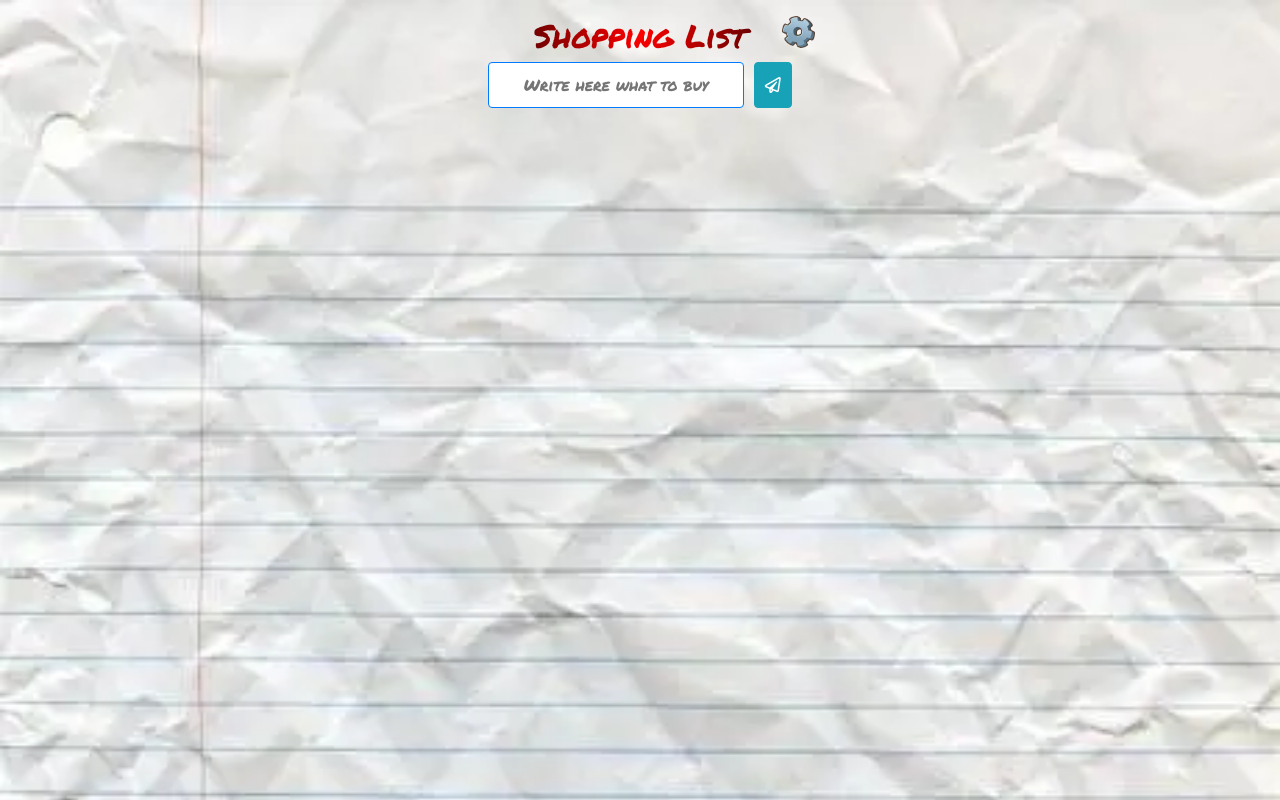
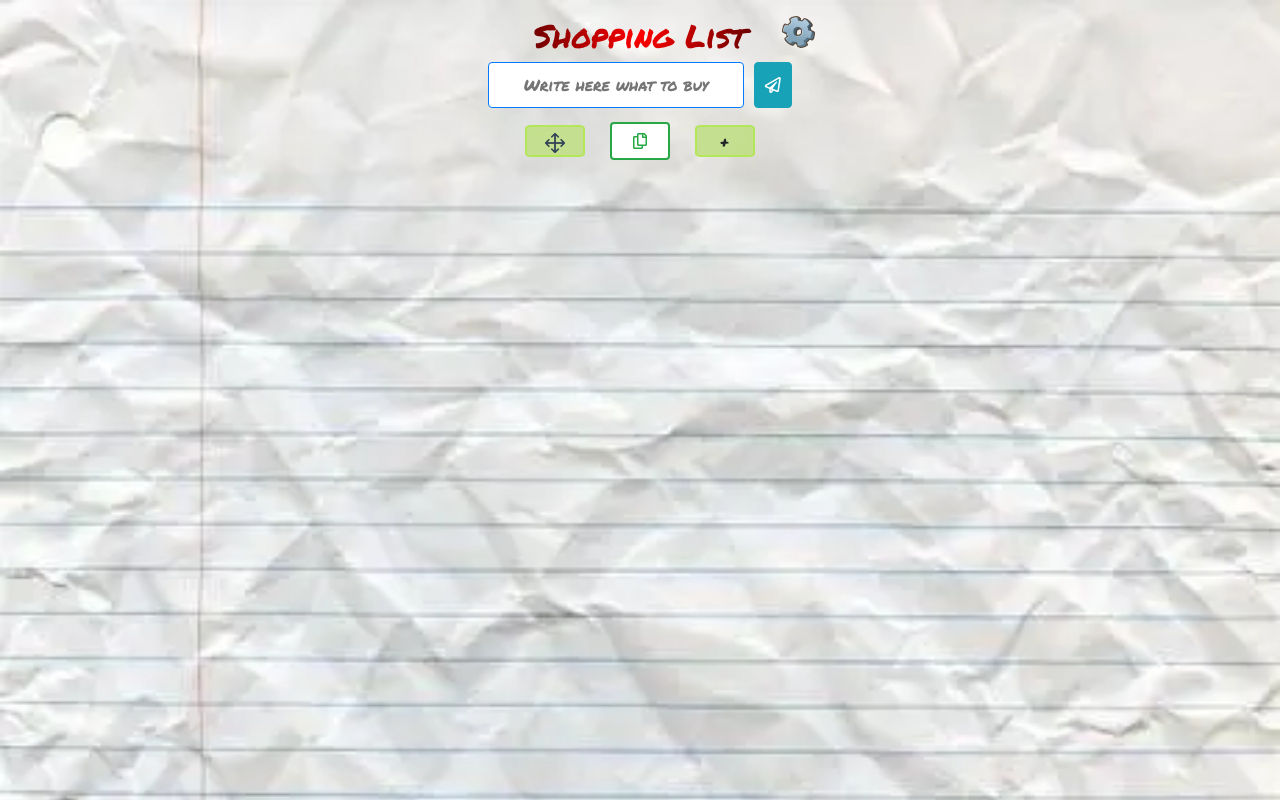
Before and after one commit to lucapu88/shopping_list, a Vue app: page / in a window 1280 px wide. Built offline with nearby package versions, Linux system fonts and the light colour scheme; a web font is replaced by a local one.

Commit message:
Created pus-button-panel component

```diff
--- a/src/assets/main.css
+++ b/src/assets/main.css
@@ -41,6 +41,93 @@ body {
   top: 5px;
   right: 10%;
   width: 50px;
+}
+
+/* ----------------------------------------VARIE------------------------------------ */
+
+li {
+  display: inline-block;
+}
+
+.info-icon {
+  font-family: Times New Roman;
+  font-weight: bold;
+  font-size: large;
+  border: 2px solid;
+  padding: 0 7px;
+  border-radius: 50%;
+  margin-left: 15px;
+}
+
+.tutorial-highlights {
+  background-color: orangered;
+  color: white;
+}
+
+.btn-selected {
+  background-color: rgba(109, 165, 5, 0.883);
+}
+
+.drag-n-drop-text {
+  text-align: center;
+}
+.draggable-children {
+  border: 2px solid rgb(106, 161, 3) !important;
+  background-color: rgba(162, 162, 162, 0.36) !important;
+  border-radius: 10px !important;
+  animation-name: fadeInOpacity;
+  animation-iteration-count: 1;
+  animation-timing-function: ease-in;
+  animation-duration: 0.5s;
+}
+.draggable-children-category {
+  background-color: rgba(109, 168, 0, 0.36) !important;
+}
+
+.fa-save,
+.fa-shopping-cart,
+.fa-cart-arrow-down {
+  font-size: 20px;
+}
+
+.blue-text {
+  color: #007bff;
+}
+.green-text {
+  color: #35c50d;
+}
+
+.active {
+  background: linear-gradient(
+    90deg,
+    rgba(91, 0, 0, 1) 0%,
+    rgba(255, 0, 0, 1) 50%,
+    rgba(91, 0, 0, 1) 100%
+  );
+  color: #ffffff;
+  border-radius: 5px;
+  padding-left: 5px;
+}
+
+.created-by-luca-caputo {
+  display: flex;
+  flex-direction: row-reverse;
+  font-size: 7px;
+}
+
+.overflow-hide {
+  overflow-y: hidden;
+}
+
+.social {
+  width: 40px;
+  height: 30px;
+}
+
+.privacy-policy > a.iubenda-embed {
+  font-family: 'Permanent Marker', cursive !important;
+  background-color: transparent !important;
+  border: 1px solid transparent !important;
 }
 
 /* ----------------------------------------TEMI------------------------------------ */
--- a/src/components/Head-list.vue
+++ b/src/components/Head-list.vue
@@ -1,4 +1,5 @@
 <script setup>
+import PushButtonPanel from './Push-button-panel.vue';
 import { useChristmasStore } from '@/store/ChristmasStore';
 import { useLanguageStore } from '@/store/LanguageStore';
 import { useThemeStore } from '@/store/ThemeStore';
@@ -134,40 +135,8 @@ export default {
         <i class="far fa-paper-plane"></i>
       </button>
     </div>
-    <!-- !-- -----------------------------------PULSANTIERA------------------------------------ --
-            <div class="pushbutton-container">
-              !-- DRAG N DROP --
-              <button class="btn custom-show-listbtn" :class="{
-                'btn-selected': isDraggable,
-                'minimal-btn': minimalTheme,
-                'minimal-selected-btn': minimalTheme && isDraggable,
-                'retro-teme-btns': retroTheme,
-              }" @click="toggleDragDrop()">
-                <img src="./img/drag-and-drop.webp" alt="move" />
-              </button>
-              !--PULSANTE COPIA LISTA--
-              <button class="btn btn-outline-success"
-                :class="{'minimal-btn': minimalTheme, 'retro-teme-btns': retroTheme,}" @click="copy()"><i
-                  class="far fa-copy"></i><br /></button>
-              !--PULSANTE MOSTRA CATEGORIE --
-              <button class="btn custom-show-listbtn" :class="{
-                'btn-selected': categoryList,
-                'minimal-btn': minimalTheme,
-                'minimal-selected-btn': minimalTheme && categoryList,
-                'retro-teme-btns': retroTheme,
-              }" @click="showCategoryList()">
-                <span v-if="!categoryList">+</span>
-                <span v-else>-</span>
-              </button>
-            </div>
-            <div class="drag-n-drop-text">
-              <small v-if="langIta && isDraggable">
-                Trascina gli elementi della lista dove vuoi
-              </small>
-              <small v-if="!langIta && isDraggable">
-                Drag the elements of the list where you want
-              </small>
-            </div> -->
+    <!-- PULSANTIERA -->
+    <PushButtonPanel />
   </div>
 </template>
 
--- /dev/null
+++ b/src/components/Push-button-panel.vue
@@ -0,0 +1,129 @@
+<script setup>
+import { useLanguageStore } from '@/store/LanguageStore';
+import { useThemeStore } from '@/store/ThemeStore';
+import { useAddModifyDeleteTodosStore } from '@/store/AddModifyDeleteTodosStore';
+</script>
+
+<script>
+export default {
+  data() {
+    return {
+      theme: useThemeStore(),
+      languages: useLanguageStore(),
+      todosStore: useAddModifyDeleteTodosStore(),
+    };
+  },
+  methods: {
+    copy() {
+      const myList = this.todosStore.todos.map((todo) =>
+        todo.class ? `${todo.name.toUpperCase()}:\n` : `-${todo.name}\n`
+      );
+      const arrayNoCommas = myList.join(' ');
+
+      this.todosStore.categoryList = false;
+      navigator.clipboard.writeText(arrayNoCommas); //copio negli appunti una lista della spesa per poterla condividere
+      document.addEventListener('copy', function (e) {
+        //copio negli appunti anche qui per sistemare su android (quello di sopra non funziona)
+        e.clipboardData.setData('text/plain', arrayNoCommas);
+        e.preventDefault();
+      });
+      document.execCommand('copy'); //riprovo/ricopio negli appunti anche qui per sistemare su android (per essere sicuri)
+      this.languages.copyList.visible = true;
+      this.todosStore.removeSelectedCategoryToAddItem();
+      setTimeout(() => (this.languages.copyList.visible = false), 3000); //cambio il testo del pulsante copia
+      navigator.vibrate(400);
+    },
+  },
+};
+</script>
+
+<template>
+  <div class="pushbutton-container">
+    <!-- DRAG N DROP -->
+    <button
+      class="btn custom-show-listbtn"
+      :class="{
+        'btn-selected': todosStore.isDraggable,
+        'minimal-btn': theme.minimalTheme,
+        'minimal-selected-btn': theme.minimalTheme && todosStore.isDraggable,
+        'retro-teme-btns': theme.retroTheme,
+      }"
+      @click="todosStore.toggleDragDrop()"
+    >
+      <img src="@/img/drag-and-drop.webp" alt="move" />
+    </button>
+    <!--PULSANTE COPIA LISTA-->
+    <button
+      class="btn btn-outline-success"
+      :class="{
+        'minimal-btn': theme.minimalTheme,
+        'retro-teme-btns': theme.retroTheme,
+      }"
+      @click="copy()"
+    >
+      <i class="far fa-copy"></i><br />
+    </button>
+    <!--PULSANTE MOSTRA CATEGORIE -->
+    <button
+      class="btn custom-show-listbtn"
+      :class="{
+        'btn-selected': todosStore.categoryList,
+        'minimal-btn': theme.minimalTheme,
+        'minimal-selected-btn': theme.minimalTheme && todosStore.categoryList,
+        'retro-teme-btns': theme.retroTheme,
+      }"
+      @click="showCategoryList()"
+    >
+      <span v-if="!todosStore.categoryList">+</span>
+      <span v-else>-</span>
+    </button>
+  </div>
+  <div class="drag-n-drop-text">
+    <small v-if="languages.langIta && todosStore.isDraggable">
+      Trascina gli elementi della lista dove vuoi
+    </small>
+    <small v-if="!languages.langIta && todosStore.isDraggable">
+      Drag the elements of the list where you want
+    </small>
+  </div>
+  <p class="list-copied" v-if="languages.copyList.visible">
+    {{ languages.copyList.text }}
+  </p>
+</template>
+
+<style scoped>
+.pushbutton-container {
+  display: flex;
+  gap: 25px;
+  height: 30px;
+  align-items: center;
+  margin: 10px;
+  justify-content: center;
+}
+
+.custom-show-listbtn {
+  background-color: rgba(192, 224, 133, 0.883);
+  border: 2px solid rgb(180, 230, 89);
+  border-radius: 10%;
+  padding: 2px;
+  min-width: 30px;
+  width: 60px;
+}
+.custom-show-listbtn > img {
+  width: 20px;
+}
+
+.btn-outline-success {
+  padding: 5px;
+  background-color: #ffffff;
+  color: #28a745;
+  border: 2px solid;
+  width: 60px;
+}
+
+.list-copied {
+  font-size: 13px;
+  margin: 0 25%;
+  color: #28a745;
+}
+</style>
--- a/src/components/languages/Helper-description-eng.vue
+++ b/src/components/languages/Helper-description-eng.vue
@@ -133,23 +133,23 @@ export default {
           src="@/img/pencil.webp"
           alt="pencil"
         />. you can change a name and save the changes by clicking
-        <i
+        <!-- <i
           class="far fa-save btn btn-success rounded-circle btn-sm helper-icon"
           :class="{
             'minimal-helper-btn': theme.minimalTheme,
             'retro-btn-button': theme.retroTheme,
           }"
-        ></i>
-        <!-- <img
-          class="btn-primary rounded-circle btn-sm helper-icon"
+        ></i> -->
+        <!--TOFIX -->
+        <img
+          class="btn-success rounded-circle btn-sm helper-icon"
           :class="{
             'minimal-helper-btn': theme.minimalTheme,
             'retro-btn-button': theme.retroTheme,
           }"
           src="@/img/floppy.webp"
           alt="floppy"
-        />. -->
-        <!--TOFIX -->
+        />.
       </li>
       <li v-if="addEditDelete">
         With
--- a/src/components/languages/Helper-description-ita.vue
+++ b/src/components/languages/Helper-description-ita.vue
@@ -133,24 +133,24 @@ export default {
           alt="pencil"
         />
         potrai modificare un nome e salvare le modifiche cliccando
-        <i
+        <!-- <i
           class="far fa-save btn btn-success rounded-circle btn-sm helper-icon"
           :class="{
             'minimal-helper-btn': theme.minimalTheme,
             'retro-btn-button': theme.retroTheme,
           }"
         ></i
-        >.
-        <!-- <img
-          class="btn-primary rounded-circle btn-sm helper-icon"
+        >. -->
+        <!--TOFIX -->
+        <img
+          class="btn-success rounded-circle btn-sm helper-icon"
           :class="{
             'minimal-helper-btn': theme.minimalTheme,
             'retro-btn-button': theme.retroTheme,
           }"
           src="@/img/floppy.webp"
           alt="floppy"
-        />. -->
-        <!--TOFIX -->
+        />.
       </li>
       <li v-if="addEditDelete">
         Con
--- a/src/store/AddModifyDeleteTodosStore.js
+++ b/src/store/AddModifyDeleteTodosStore.js
@@ -1,4 +1,6 @@
 import { defineStore } from 'pinia';
+import { useLanguageStore } from '@/store/LanguageStore';
+
 
 export const useAddModifyDeleteTodosStore = defineStore('addModifyDelete', {
     state: () => ({
@@ -59,12 +61,33 @@ export const useAddModifyDeleteTodosStore = defineStore('addModifyDelete', {
             // this.resetListIstructions();
             // this.saveTodos();
             // this.toggleButtonDeleteSelectedTodo();
-            // this.resetModify();
+            this.resetModify();
             console.log(this.todos);
         },
         changeTodoAdded(array) {
             //mi serve solo per "evidenziare" il bordo con il boxshadow (per n secondi) quando si aggiunge un nuovo todo
             array.forEach(item => item.todoAdded = false);
         },
+        toggleDragDrop() {
+            this.isDraggable = !this.isDraggable;
+            this.categoryList = false;
+            this.resetModify();
+            this.removeSelectedCategoryToAddItem();
+        },
+        removeSelectedCategoryToAddItem() {
+            //serve per togliere la selezione di una categoria aggiunta (quando clicchi su un nome evidenziato verde e diventa blu)
+            this.todos.map((t) => (t.isSelected = false));
+            useLanguageStore.placeholder = useLanguageStore.defaultPlaceholderText;
+            this.addTodoInCategory.condition = false;
+        },
+        resetModify(copiedTodo) {
+            const todoEmpty = this.todos.find((todo) => todo.modify);
+            if (copiedTodo && todoEmpty) {
+                /*se ho ricevuto una copia di un todo vuol dire che sto abbandonando il vecchio todo senza salvare,
+                quindi il vecchio todo riprende il nome che aveva, ovvero quello della copia e poi dopo setto tutti i todo in modifica a false*/
+                todoEmpty.name = copiedTodo.name;
+            }
+            this.todos.forEach((todo) => (todo.modify = false));
+        },
     },
 });
```
Also changed, not shown: src/img/floppy.webp.
